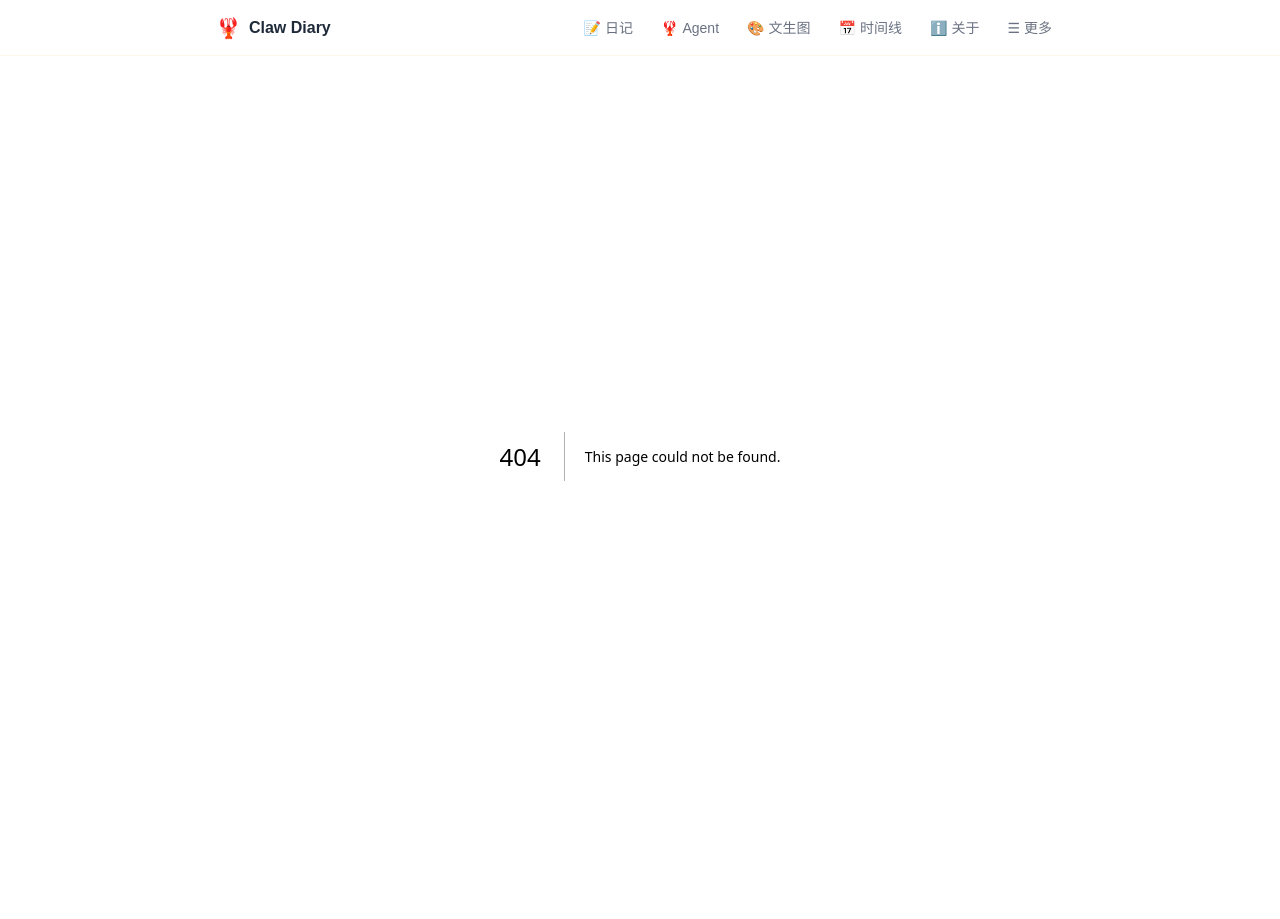
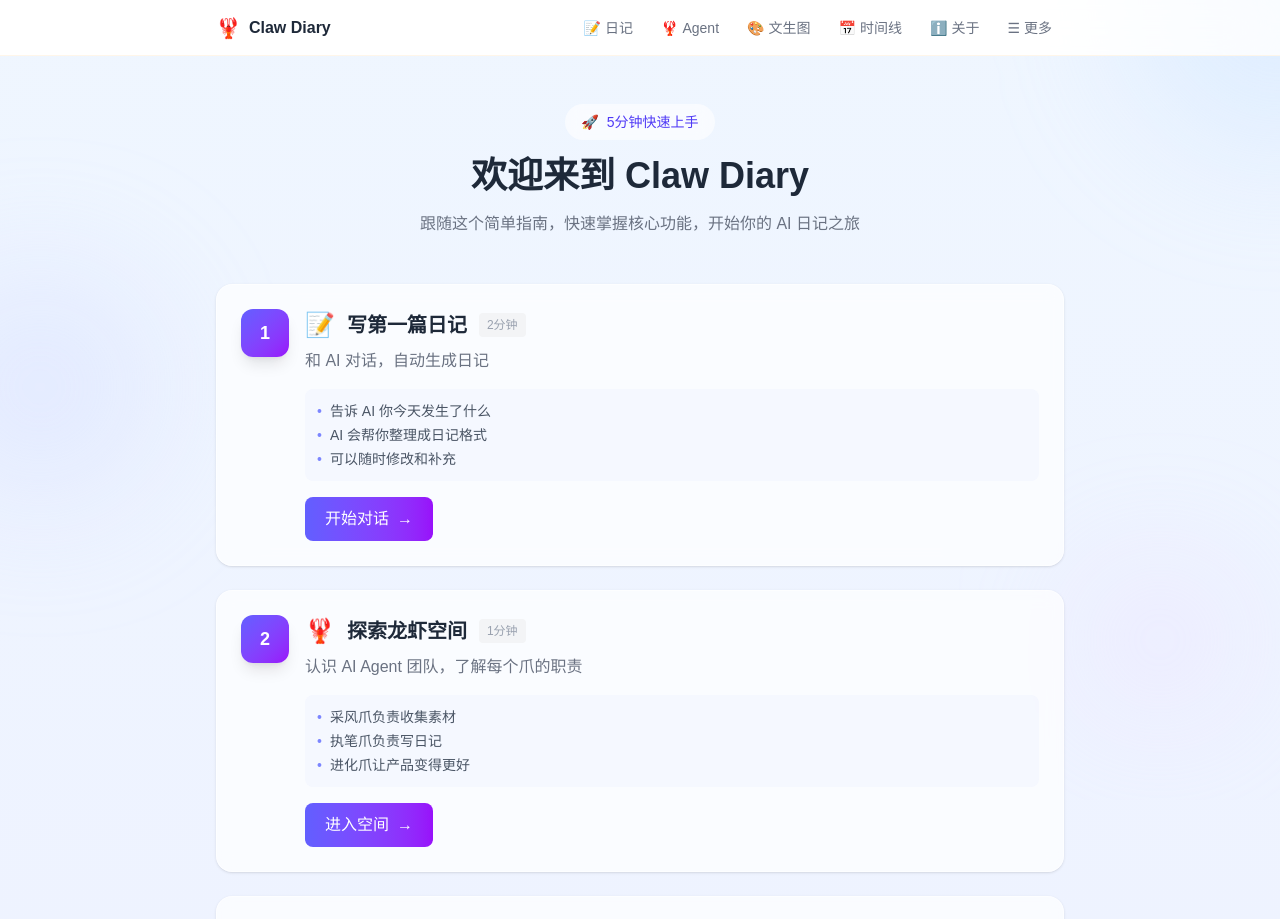
Before and after one commit to leekHotline/clawdiary, a Next.js app: page /quickstart in a window 1280 px wide. Before the commit this address had no page. Shown: the top 919 px of the page. Before the commit the page ends 856 px from the top, so only its background shows below. Built offline with nearby package versions, Linux system fonts and the light colour scheme.

Commit message:
feat: 添加快速上手指南页面 /quickstart
- 4步引导流程：写日记 → 龙虾空间 → 成长记录 → 发现功能
- 功能网格展示8大核心功能
- 新手小贴士区域
- 首页添加醒目入口卡片

```diff
--- a/app/page.tsx
+++ b/app/page.tsx
@@ -205,6 +205,23 @@ export default async function Home() {
           </div>
         </Link>
 
+        {/* 快速上手入口 */}
+        <Link
+          href="/quickstart"
+          className="mb-8 block bg-gradient-to-r from-blue-500 via-indigo-500 to-purple-500 rounded-2xl p-6 shadow-lg hover:shadow-xl transition-all text-white"
+        >
+          <div className="flex items-center justify-between">
+            <div>
+              <div className="flex items-center gap-3 mb-2">
+                <span className="text-4xl">🚀</span>
+                <h2 className="text-2xl font-bold">快速上手</h2>
+              </div>
+              <p className="text-white/90">5分钟掌握核心功能，开始你的 AI 日记之旅</p>
+            </div>
+            <div className="text-4xl opacity-50">→</div>
+          </div>
+        </Link>
+
         {/* 更多入口 */}
         <div className="grid grid-cols-4 gap-3 mb-12">
           {[
--- /dev/null
+++ b/app/quickstart/page.tsx
@@ -0,0 +1,215 @@
+import Link from "next/link";
+
+export const metadata = {
+  title: "快速上手 - Claw Diary",
+  description: "5分钟掌握 Claw Diary 核心功能，开始你的 AI 日记之旅",
+};
+
+const steps = [
+  {
+    step: 1,
+    title: "写第一篇日记",
+    emoji: "📝",
+    time: "2分钟",
+    description: "和 AI 对话，自动生成日记",
+    action: "/chat-diary",
+    actionText: "开始对话",
+    tips: [
+      "告诉 AI 你今天发生了什么",
+      "AI 会帮你整理成日记格式",
+      "可以随时修改和补充",
+    ],
+  },
+  {
+    step: 2,
+    title: "探索龙虾空间",
+    emoji: "🦞",
+    time: "1分钟",
+    description: "认识 AI Agent 团队，了解每个爪的职责",
+    action: "/claw-space",
+    actionText: "进入空间",
+    tips: [
+      "采风爪负责收集素材",
+      "执笔爪负责写日记",
+      "进化爪让产品变得更好",
+    ],
+  },
+  {
+    step: 3,
+    title: "查看成长记录",
+    emoji: "📈",
+    time: "1分钟",
+    description: "回顾你的日记历史和时间线",
+    action: "/growth",
+    actionText: "查看成长",
+    tips: [
+      "时间线展示所有日记",
+      "按标签分类浏览",
+      "年度回顾功能",
+    ],
+  },
+  {
+    step: 4,
+    title: "发现更多功能",
+    emoji: "🎮",
+    time: "探索中...",
+    description: "心情追踪、挑战任务、成就系统等",
+    action: "/explore",
+    actionText: "探索功能",
+    tips: [
+      "心情日记记录情绪变化",
+      "挑战系统激励持续写作",
+      "成就徽章收集",
+    ],
+  },
+];
+
+const features = [
+  { emoji: "💬", name: "AI对话日记", desc: "聊天自动生成日记", href: "/chat-diary" },
+  { emoji: "📊", name: "数据分析", desc: "写作统计与洞察", href: "/stats" },
+  { emoji: "🎯", name: "挑战任务", desc: "完成写作挑战", href: "/challenges" },
+  { emoji: "🏆", name: "成就系统", desc: "解锁成就徽章", href: "/achievements" },
+  { emoji: "😊", name: "心情追踪", desc: "记录每日情绪", href: "/mood" },
+  { emoji: "⏰", name: "番茄钟", desc: "专注写作工具", href: "/pomodoro" },
+  { emoji: "📅", name: "年度报告", desc: "精彩年度回顾", href: "/annual-report" },
+  { emoji: "🎨", name: "主题切换", desc: "个性化外观", href: "/settings" },
+];
+
+const tips = [
+  "💡 每天写日记可以获得积分奖励",
+  "💡 使用 AI 对话可以突破写作障碍",
+  "💡 标签帮助组织和发现日记",
+  "💡 定期回顾有助于自我反思",
+  "💡 分享日记可以激励他人",
+];
+
+export default function QuickstartPage() {
+  return (
+    <div className="min-h-screen bg-gradient-to-b from-blue-50 via-indigo-50 to-purple-50">
+      {/* 装饰背景 */}
+      <div className="fixed inset-0 overflow-hidden pointer-events-none">
+        <div className="absolute -top-40 -right-40 w-80 h-80 bg-blue-200/30 rounded-full blur-3xl" />
+        <div className="absolute top-1/3 -left-20 w-60 h-60 bg-indigo-200/30 rounded-full blur-3xl" />
+        <div className="absolute bottom-20 right-10 w-40 h-40 bg-purple-200/30 rounded-full blur-3xl" />
+      </div>
+
+      <main className="relative max-w-4xl mx-auto px-6 pt-12 pb-16">
+        {/* Header */}
+        <div className="text-center mb-12">
+          <div className="inline-flex items-center gap-2 px-4 py-2 bg-white/60 backdrop-blur-sm rounded-full text-sm text-indigo-600 mb-4">
+            <span>🚀</span>
+            <span>5分钟快速上手</span>
+          </div>
+          <h1 className="text-4xl font-bold text-gray-800 mb-4">
+            欢迎来到 Claw Diary
+          </h1>
+          <p className="text-gray-500 max-w-md mx-auto">
+            跟随这个简单指南，快速掌握核心功能，开始你的 AI 日记之旅
+          </p>
+        </div>
+
+        {/* 步骤卡片 */}
+        <div className="space-y-6 mb-16">
+          {steps.map((item) => (
+            <div
+              key={item.step}
+              className="bg-white/70 backdrop-blur-sm rounded-2xl p-6 shadow-sm border border-white/50"
+            >
+              <div className="flex items-start gap-4">
+                {/* 步骤序号 */}
+                <div className="flex-shrink-0 w-12 h-12 bg-gradient-to-br from-indigo-500 to-purple-600 rounded-xl flex items-center justify-center text-white font-bold text-lg shadow-lg">
+                  {item.step}
+                </div>
+
+                {/* 内容 */}
+                <div className="flex-1">
+                  <div className="flex items-center gap-3 mb-2">
+                    <span className="text-2xl">{item.emoji}</span>
+                    <h2 className="text-xl font-bold text-gray-800">{item.title}</h2>
+                    <span className="text-xs text-gray-400 bg-gray-100 px-2 py-1 rounded">
+                      {item.time}
+                    </span>
+                  </div>
+                  <p className="text-gray-500 mb-4">{item.description}</p>
+
+                  {/* 提示 */}
+                  <div className="bg-indigo-50/50 rounded-lg p-3 mb-4">
+                    <ul className="space-y-1">
+                      {item.tips.map((tip, i) => (
+                        <li key={i} className="text-sm text-gray-600 flex items-center gap-2">
+                          <span className="text-indigo-400">•</span>
+                          {tip}
+                        </li>
+                      ))}
+                    </ul>
+                  </div>
+
+                  {/* 行动按钮 */}
+                  <Link
+                    href={item.action}
+                    className="inline-flex items-center gap-2 px-5 py-2.5 bg-gradient-to-r from-indigo-500 to-purple-600 text-white rounded-lg font-medium hover:shadow-lg transition-all"
+                  >
+                    {item.actionText}
+                    <span>→</span>
+                  </Link>
+                </div>
+              </div>
+            </div>
+          ))}
+        </div>
+
+        {/* 功能网格 */}
+        <div className="mb-16">
+          <h2 className="text-2xl font-bold text-gray-800 mb-6 text-center">
+            更多功能等你发现
+          </h2>
+          <div className="grid grid-cols-2 md:grid-cols-4 gap-4">
+            {features.map((feature) => (
+              <Link
+                key={feature.name}
+                href={feature.href}
+                className="bg-white/70 backdrop-blur-sm rounded-xl p-4 text-center hover:bg-white/90 hover:shadow-md transition-all group"
+              >
+                <span className="text-3xl block mb-2">{feature.emoji}</span>
+                <span className="font-medium text-gray-700 group-hover:text-indigo-600 block">
+                  {feature.name}
+                </span>
+                <span className="text-xs text-gray-400">{feature.desc}</span>
+              </Link>
+            ))}
+          </div>
+        </div>
+
+        {/* 小贴士 */}
+        <div className="bg-gradient-to-r from-indigo-500/10 to-purple-500/10 rounded-2xl p-6 mb-8">
+          <h3 className="text-lg font-bold text-gray-800 mb-4 flex items-center gap-2">
+            <span>💡</span>
+            <span>小贴士</span>
+          </h3>
+          <div className="grid md:grid-cols-2 gap-3">
+            {tips.map((tip, i) => (
+              <div key={i} className="text-sm text-gray-600 bg-white/50 rounded-lg px-4 py-2">
+                {tip}
+              </div>
+            ))}
+          </div>
+        </div>
+
+        {/* CTA */}
+        <div className="text-center">
+          <Link
+            href="/chat-diary"
+            className="inline-flex items-center gap-3 px-8 py-4 bg-gradient-to-r from-indigo-500 via-purple-500 to-pink-500 text-white rounded-2xl font-bold text-lg shadow-lg hover:shadow-xl transition-all"
+          >
+            <span className="text-2xl">🦞</span>
+            <span>开始写第一篇日记</span>
+            <span>→</span>
+          </Link>
+          <p className="text-gray-400 text-sm mt-4">
+            还有什么问题？查看 <Link href="/help" className="text-indigo-500 hover:underline">帮助中心</Link>
+          </p>
+        </div>
+      </main>
+    </div>
+  );
+}
```
